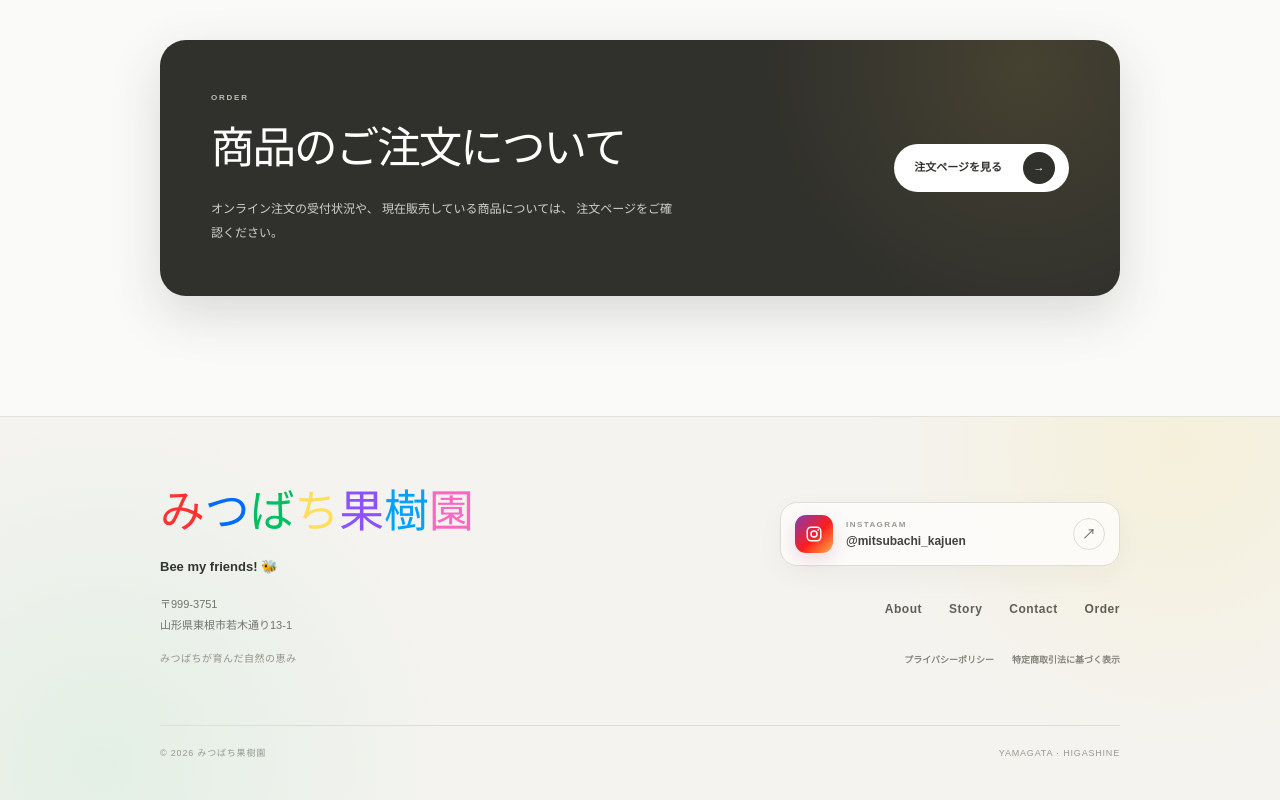
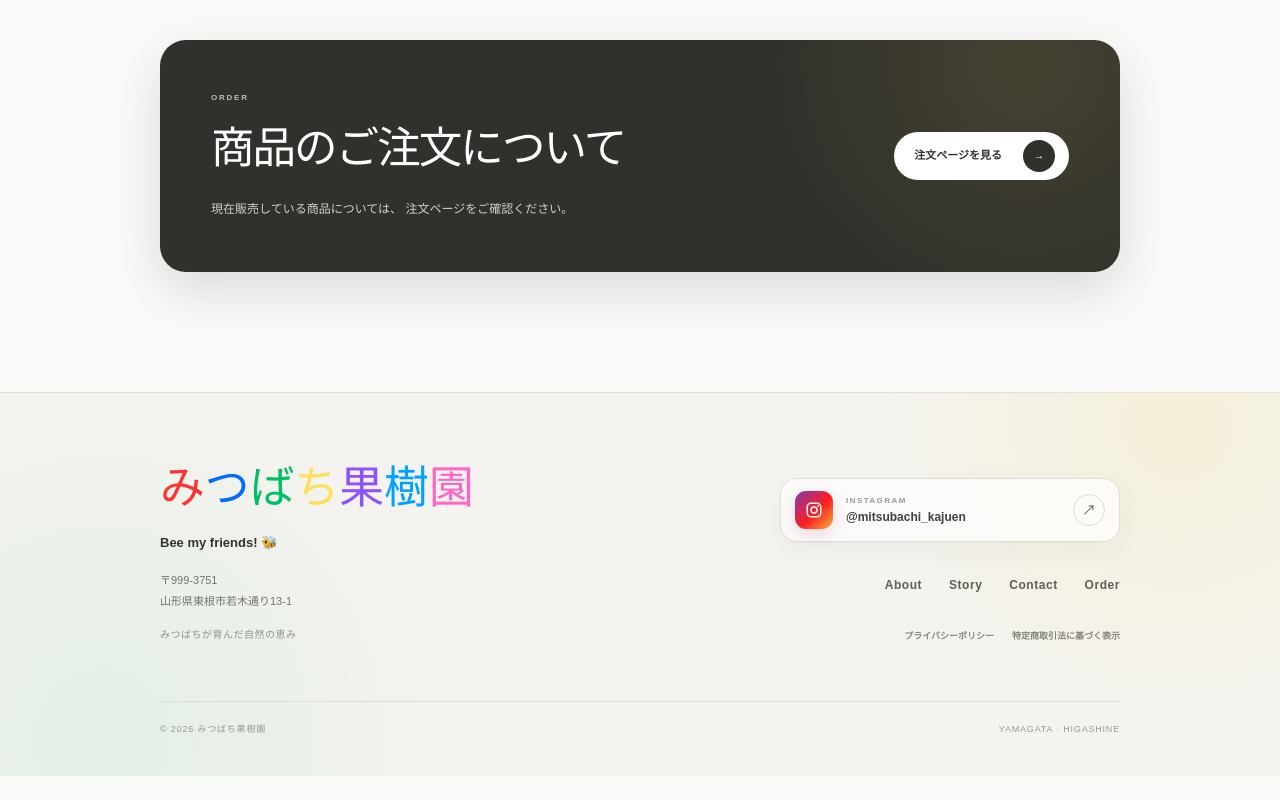
Before and after one commit to mitsubachifruits-coder/mitsubachi-kajuen, a Next.js app: page /contact in a window 1280 px wide. Shown: the part 2848-3648 px from the top of the page. After the commit the page ends 3624 px from the top, so only its background shows below. Built offline with nearby package versions, Linux system fonts and the light colour scheme; a web font is replaced by a local one.

Commit message:
update site

```diff
--- a/app/contact/page.tsx
+++ b/app/contact/page.tsx
@@ -369,7 +369,6 @@ export default function ContactPage() {
               </h2>
 
               <p className="orderDescription">
-                オンライン注文の受付状況や、
                 現在販売している商品については、
                 注文ページをご確認ください。
               </p>
```
